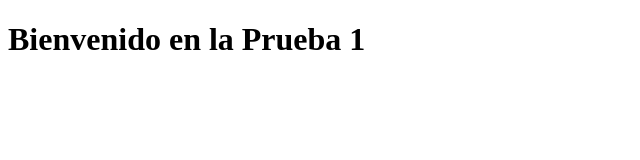
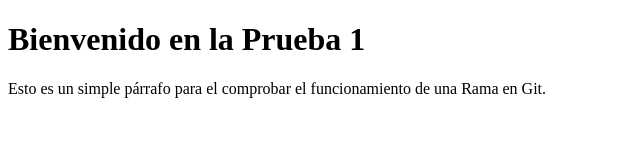
Before and after one commit to ellangmane/prueba1, a plain HTML site: page index.html in a window 1280 px wide. Shown: the whole page, without its empty margins (0-640 px from the left). Drawn offline with Linux system fonts and the light colour scheme.

Commit message:
add parrafo a index

```diff
--- a/index.html
+++ b/index.html
@@ -8,5 +8,7 @@
 </head>
 <body>
     <h1> Bienvenido en la Prueba 1</h1>
+    <p>Esto es un simple párrafo para el comprobar el funcionamiento
+        de una Rama en Git.</p>
 </body>
 </html>
```
